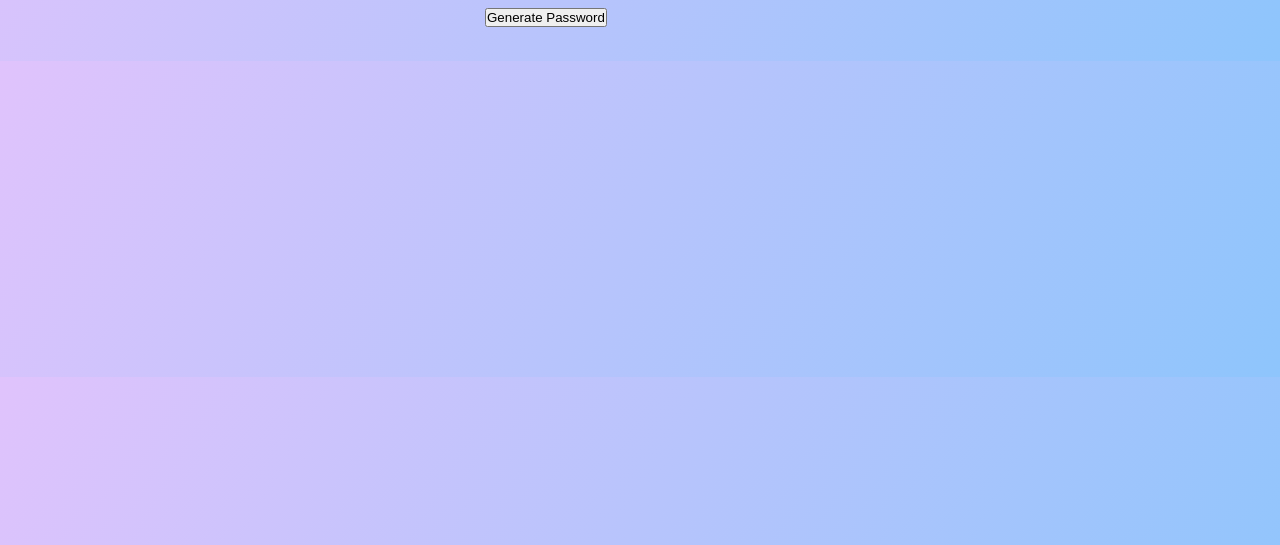
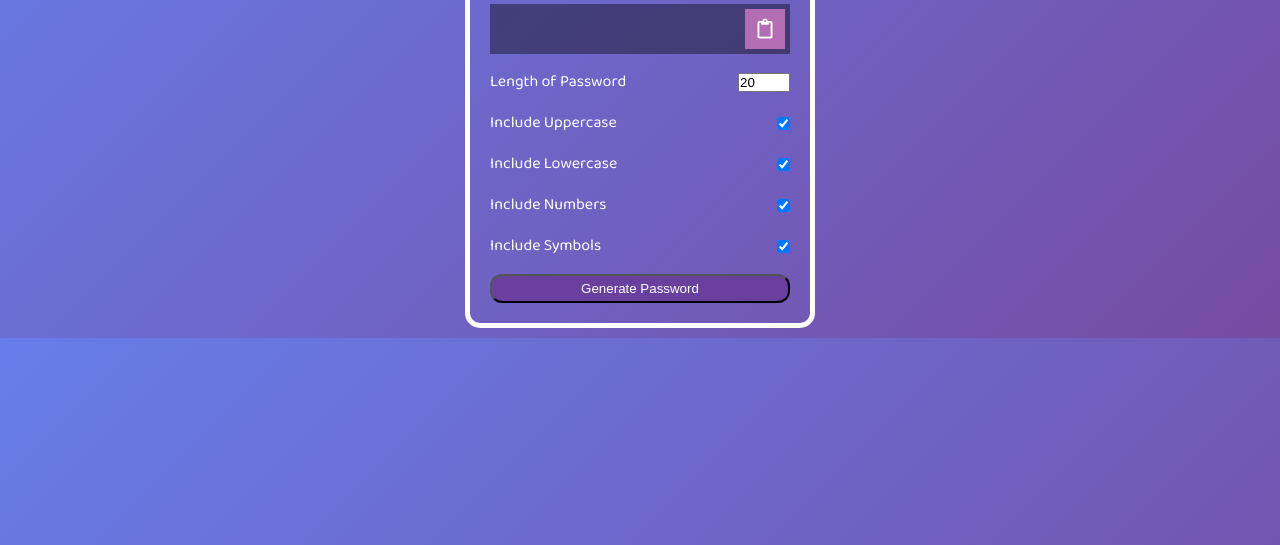
Before and after one commit to Codefreak69/password-generator, a plain HTML site: page index.html in a window 1280 px wide. Shown: the part 255-800 px from the top of the page. Drawn offline with Linux system fonts and the light colour scheme.

Commit message:
css edits

```diff
--- a/css/style.css
+++ b/css/style.css
@@ -8,13 +8,14 @@
 }
 
 body{
-    background-image: linear-gradient(120deg, #e0c3fc 0%, #8ec5fc 100%);
+    background-image: linear-gradient(135deg, #667eea 0%, #764ba2 100%);
     color: white;
     display: grid;
     place-items: center;
     font-family: 'Baloo Bhai 2', cursive;
     padding: 10px;
     min-height: 10vh;
+    margin-top: 150px;
 
 }
 
@@ -32,13 +33,79 @@ input[type='checkbok']{
 }
 
 .container{
-    border-color: #4a266b;
+
     box-shadow: 0px 5px 10px rgba(255, 255, 255, 255, 0.2);
     padding: 20px;
     width: 350px;
     max-width: 100%;
+    border:5px  solid;
+    border-radius: 15px;
+
 }
 
 .result-box{
+    background-color:rgba(0, 0, 0, 0.4);
+    display: flex;
+    justify-content: flex-start;
+    align-items: center;
+    position: relative;
+    font-size: 15px;
+    letter-spacing: 1px;
+    padding: 12px 10px;
+    height: 50px;
+    width: 100%;
 
 }
+
+.result-box #result{
+    word-wrap: break-word;
+    max-width: calc(100%-40px);
+
+}
+
+.result-box .btn{
+    font-size: 20px;
+    position: absolute;
+    top:  5px;
+    right: 5px;
+    height: 40px;
+    width: 40px;
+
+}
+
+.btn{
+    border: none;
+    color: #fff;
+    cursor: pointer;
+    font-size: 16px;
+    padding: 8px 12px;
+    background: rgb(179, 109, 179);
+}
+
+.large-btn{
+    width: 100%;
+    color: white;
+    background: rgb(105, 64, 158);
+    padding: 5px 10px;
+    cursor: pointer;
+    border-radius: 12px;
+    border-width: 2px;
+}
+
+.generate{
+    display: grid;
+    place-items: center;
+}
+
+.setting{
+    display: flex;
+    justify-content: space-between;
+    align-items: center;
+    margin: 15px 0;
+}
+
+@media screen and (max-width: 400px){
+    .result-box{
+        font-size: 14px;
+    }
+}
--- a/index.html
+++ b/index.html
@@ -39,7 +39,10 @@
             <label for="checked">Include Symbols</label>
             <input type="checkbox" name="symbols" id="symbols" checked>
         </div>
-        <button class="large-btn" id="generate">Generate Password</button>
+        <span class="generate">
+            <button class="large-btn" id="generate">Generate Password</button>
+        </span>
+
     </div>
 
     <script src="js/app.js"></script>
```
